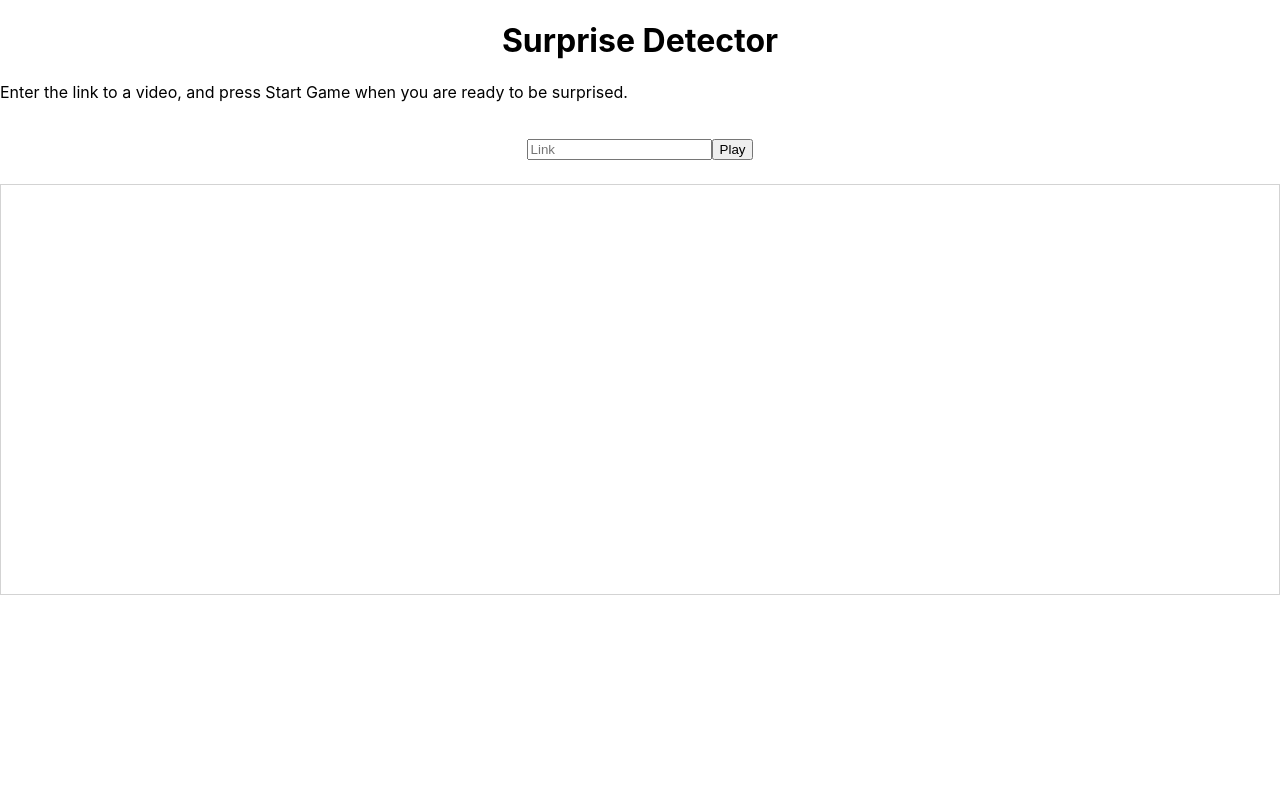
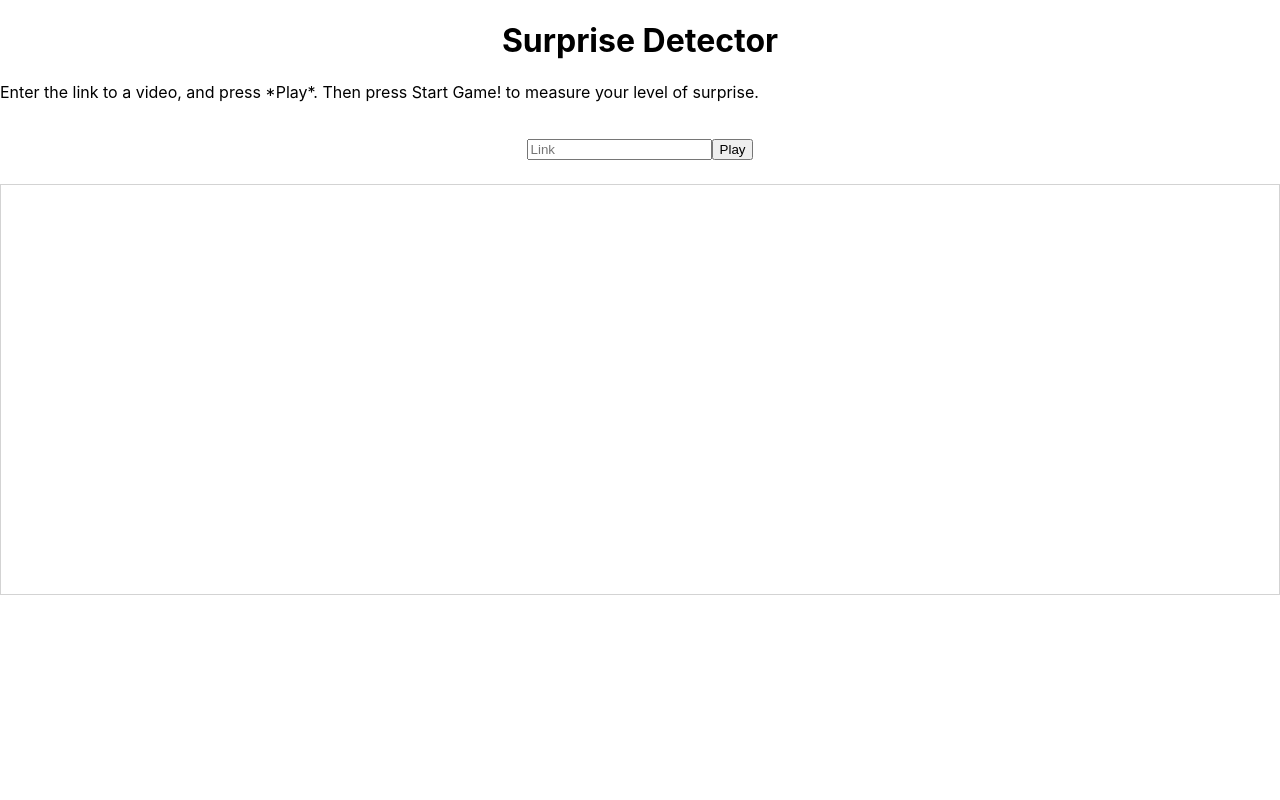
Before and after one commit to nothingsandwish/pop, a React (Create React App) app: page / in a window 1280 px wide. Shown: the top 800 px of the page. Built offline with nearby package versions, Linux system fonts and the light colour scheme; no server answers.

Commit message:
changed explainer

```diff
--- a/src/App.js
+++ b/src/App.js
@@ -25,7 +25,7 @@ class App extends Component {
     render() {
         return (<div>
             <Title title={'Surprise Detector'} />
-            <Explainer explainer={'Enter the link to a video, and press Start Game when you are ready to be surprised.'} />
+            <Explainer explainer={'Enter the link to a video, and press *Play*. Then press Start Game! to measure your level of surprise.'} />
             <AddVideo onAddVideo={(addedPost) => {
                 this.addVideo(addedPost)
             }} />
```
